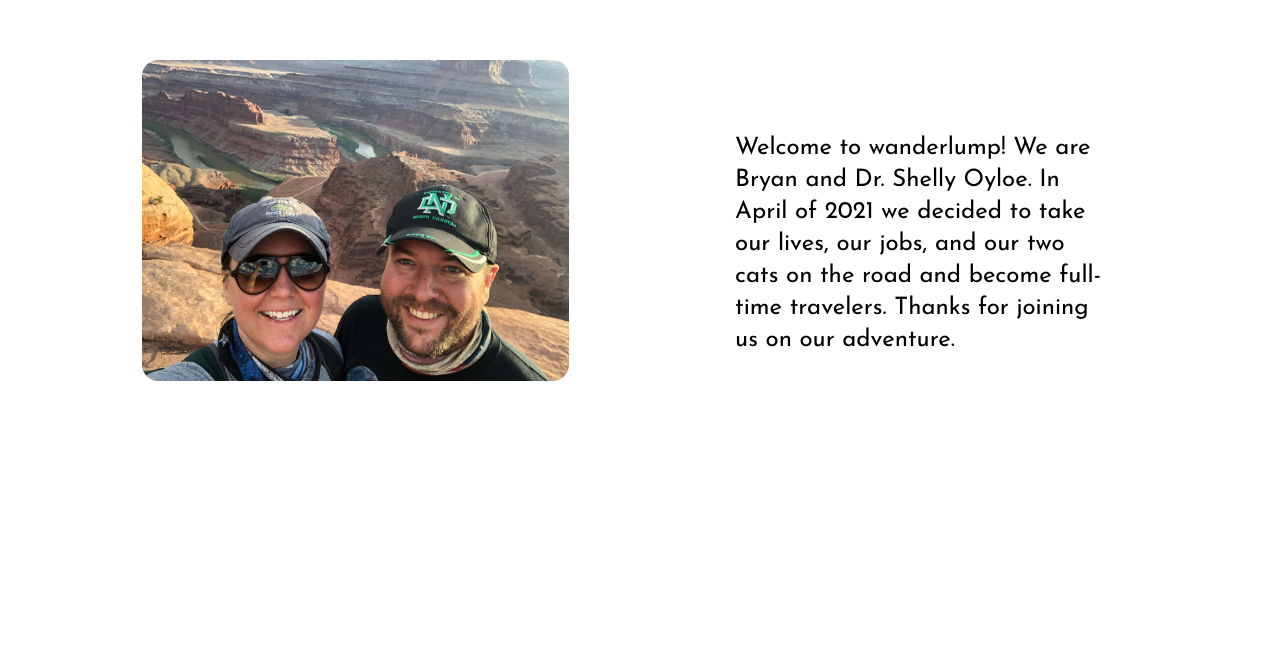
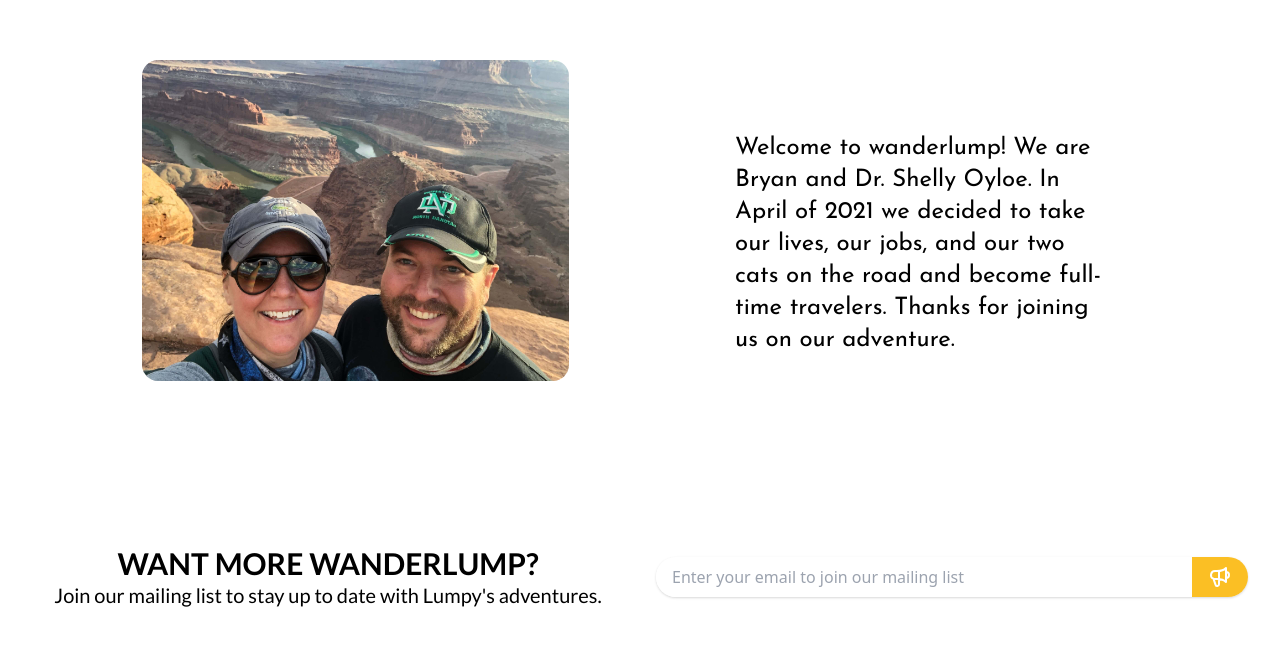
Before and after one commit to boyloe/wanderlump-website, a Next.js app: page / in a window 1280 px wide. Shown: the part 1156-1801 px from the top of the page. Before the commit the page ends 1633 px from the top, so only its background shows below. Built offline with nearby package versions, Linux system fonts and the light colour scheme; a web font is replaced by a local one.

Commit message:
Add subscribe feature to front page

```diff
--- /dev/null
+++ b/components/Subscribe.tsx
@@ -0,0 +1,79 @@
+import React, { ReactElement, useRef, useState } from "react";
+
+export default function Subscribe(): ReactElement {
+  const inputElement: null | any = useRef(null);
+  const [message, setMessage] = useState("");
+
+  const subscribe = async (e: { preventDefault: () => void }) => {
+    e.preventDefault();
+
+    const res = await fetch("/api/subscribe", {
+      body: JSON.stringify({
+        email: inputElement?.current?.value,
+      }),
+      headers: {
+        "Content-Type": "application/json",
+      },
+      method: "POST",
+    });
+
+    const { error } = await res.json();
+
+    if (error) {
+      setMessage(error);
+
+      return;
+    }
+
+    setMessage("Success! You are now subscribed to wanderlump.");
+  };
+  return (
+    <form onSubmit={subscribe} className="">
+      <section className="w-full ">
+        <div className="container px-4 mx-auto">
+          <div className="grid grid-cols-1 my-10 lg:grid-cols-2">
+            {message ? (
+              message
+            ) : (
+              <div className="text-center text-black my-auto mx-4">
+                <h1 className="font-lato font-bold text-3xl">
+                  WANT MORE WANDERLUMP?
+                </h1>
+                <h2 className="font-lato text-xl">
+                  Join our mailing list to stay up to date with Lumpy&apos;s
+                  adventures.
+                </h2>
+              </div>
+            )}
+            <div className="py-2 mx-4 lg:py-10">
+              <div className="rounded-full bg-white shadow flex w-full">
+                <input
+                  type="email"
+                  placeholder="Enter your email to join our mailing list"
+                  className="w-full rounded-tl-full rounded-bl-full py-2 px-4"
+                  ref={inputElement}
+                />
+                <button className="bg-yellow-400 rounded-tr-full rounded-br-full hover:bg-red-300 py-2 px-4">
+                  <svg
+                    xmlns="http://www.w3.org/2000/svg"
+                    className="h-6 w-6 text-white"
+                    fill="none"
+                    viewBox="0 0 24 24"
+                    stroke="currentColor"
+                  >
+                    <path
+                      strokeLinecap="round"
+                      strokeLinejoin="round"
+                      strokeWidth="2"
+                      d="M11 5.882V19.24a1.76 1.76 0 01-3.417.592l-2.147-6.15M18 13a3 3 0 100-6M5.436 13.683A4.001 4.001 0 017 6h1.832c4.1 0 7.625-1.234 9.168-3v14c-1.543-1.766-5.067-3-9.168-3H7a3.988 3.988 0 01-1.564-.317z"
+                    />
+                  </svg>
+                </button>
+              </div>
+            </div>
+          </div>
+        </div>
+      </section>
+    </form>
+  );
+}
--- a/next.config.js
+++ b/next.config.js
@@ -1,3 +1,7 @@
 // eslint-disable-next-line @typescript-eslint/no-var-requires
 const withImages = require("next-images");
-(module.exports = withImages()), { target: "serverless" };
+module.exports = {
+  withImages() {
+    "serverless";
+  },
+};
--- a/pages/index.tsx
+++ b/pages/index.tsx
@@ -2,6 +2,7 @@ import React, { ReactElement } from "react";
 import Head from "next/head";
 import { Fragment } from "react";
 import Hero from "../components/Hero";
+import Subscribe from "../components/Subscribe";
 
 export default function Index(): ReactElement {
   return (
@@ -24,6 +25,7 @@ export default function Index(): ReactElement {
           </p>
         </div>
       </div>
+      <Subscribe />
     </Fragment>
     // eslint-disable-next-line prettier/prettier
   )
--- a/tsconfig.json
+++ b/tsconfig.json
@@ -15,6 +15,6 @@
     "jsx": "preserve",
     "strictNullChecks": true
   },
-  "include": ["next-env.d.ts", "**/*.ts", "**/*.tsx", "next.config.js", "src/**/*", "components/**/*", "public/**/*"],
+  "include": ["next-env.d.ts", "**/*.ts", "**/*.tsx", "next.config.js", "src/**/*", "components/**/*", "public/**/*", "pages/api/**/*"],
   "exclude": ["node_modules"]
 }
```
